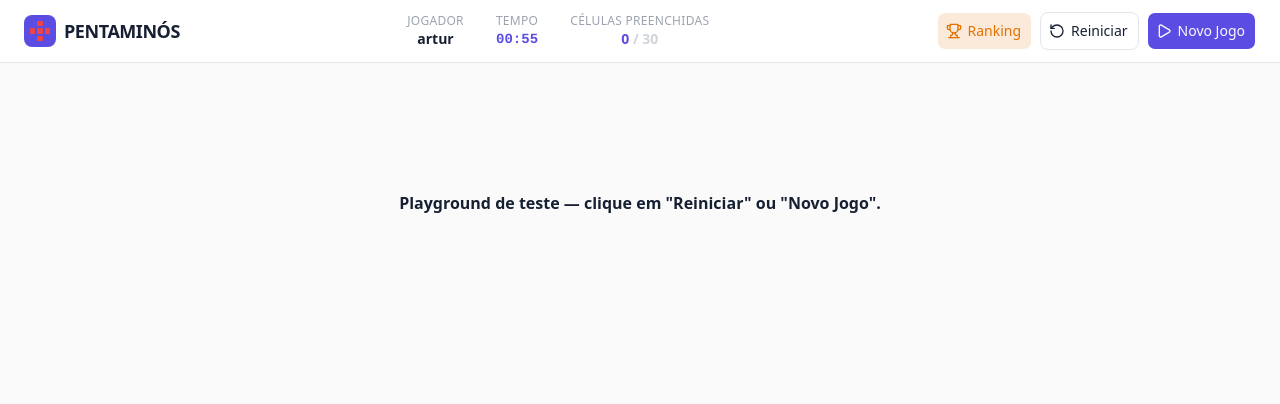
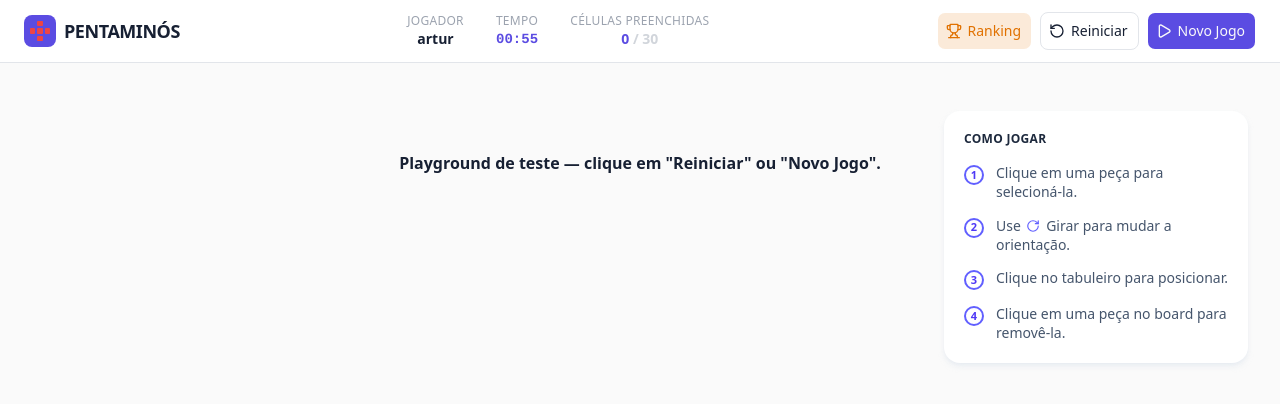
Before and after one commit to Myllenam/pentaminos, a Next.js app in the folder pentaminos/: page /jogar in a window 1280 px wide. Shown: the top 404 px of the page. Built offline with nearby package versions, Linux system fonts and the light colour scheme.

Commit message:
feat: adicionando componente cardcomo-jogar

```diff
--- a/pentaminos/app/jogar/page.tsx
+++ b/pentaminos/app/jogar/page.tsx
@@ -4,6 +4,7 @@ import { useState } from "react";
 
 import { Alert } from "@/components/alert/alert";
 import { Header } from "@/components/header/header";
+import { ComoJogar } from "@/components/como-jogar/como-jogar";
 
 export default function Page() {
   const [restartOpen, setRestartOpen] = useState(false);
@@ -17,10 +18,28 @@ export default function Page() {
         onOpenRanking={() => console.log("abrir ranking")}
       />
 
-      <main className="mx-auto flex w-full max-w-3xl flex-1 flex-col items-center justify-between px-16 py-32">
+    <main className="mx-auto flex w-full max-w-7xl flex-1 flex-row gap-8 px-8 py-12">
+
+      {/*Peças*/}
+      <aside className="w-1/4">
+        {/* Futuramente você coloca o componente de peças aqui */}
+      </aside>
+
+      {/*Tabuleiro*/}
+      <section className="flex flex-1 flex-col items-center justify-start pt-10">
         <p className="font-bold text-foreground">
           Playground de teste — clique em &quot;Reiniciar&quot; ou &quot;Novo Jogo&quot;.
         </p>
+        {/*Tabuleiro + Botão de Resolver*/}
+      </section>
+
+      <aside className="flex w-1/4 flex-col gap-6">
+        {/*Progresso*/}
+        {/*Como Jogar*/}
+        <ComoJogar />
+        {/*Controles*/}
+      </aside>
+
       </main>
 
       <Alert
--- /dev/null
+++ b/pentaminos/components/como-jogar/como-jogar.tsx
@@ -0,0 +1,51 @@
+import { RotateCw } from "lucide-react";
+
+export function ComoJogar() {
+  return (
+    <div className="w-full max-w-xs bg-white rounded-2xl shadow-md shadow-slate-200/70 p-5">
+      <h3 className="text-xs font-bold tracking-wide text-slate-800 mb-4">
+        COMO JOGAR
+      </h3>
+
+      <ol className="space-y-3.5">
+        <li className="flex items-start gap-3">
+          <span className="shrink-0 w-5 h-5 rounded-full border-2 border-indigo-500 text-indigo-600 text-[11px] font-bold flex items-center justify-center mt-0.5">
+            1
+          </span>
+          <p className="text-sm text-slate-600 leading-snug">
+            Clique em uma peça para selecioná-la.
+          </p>
+        </li>
+
+        <li className="flex items-start gap-3">
+          <span className="shrink-0 w-5 h-5 rounded-full border-2 border-indigo-500 text-indigo-600 text-[11px] font-bold flex items-center justify-center mt-0.5">
+            2
+          </span>
+          <p className="text-sm text-slate-600 leading-snug">
+            Use{" "}
+            <RotateCw className="inline w-3.5 h-3.5 text-indigo-500 -mt-0.5 mx-0.5" />{" "}
+            Girar para mudar a orientação.
+          </p>
+        </li>
+
+        <li className="flex items-start gap-3">
+          <span className="shrink-0 w-5 h-5 rounded-full border-2 border-indigo-500 text-indigo-600 text-[11px] font-bold flex items-center justify-center mt-0.5">
+            3
+          </span>
+          <p className="text-sm text-slate-600 leading-snug">
+            Clique no tabuleiro para posicionar.
+          </p>
+        </li>
+
+        <li className="flex items-start gap-3">
+          <span className="shrink-0 w-5 h-5 rounded-full border-2 border-indigo-500 text-indigo-600 text-[11px] font-bold flex items-center justify-center mt-0.5">
+            4
+          </span>
+          <p className="text-sm text-slate-600 leading-snug">
+            Clique em uma peça no board para removê-la.
+          </p>
+        </li>
+      </ol>
+    </div>
+  );
+}
```
